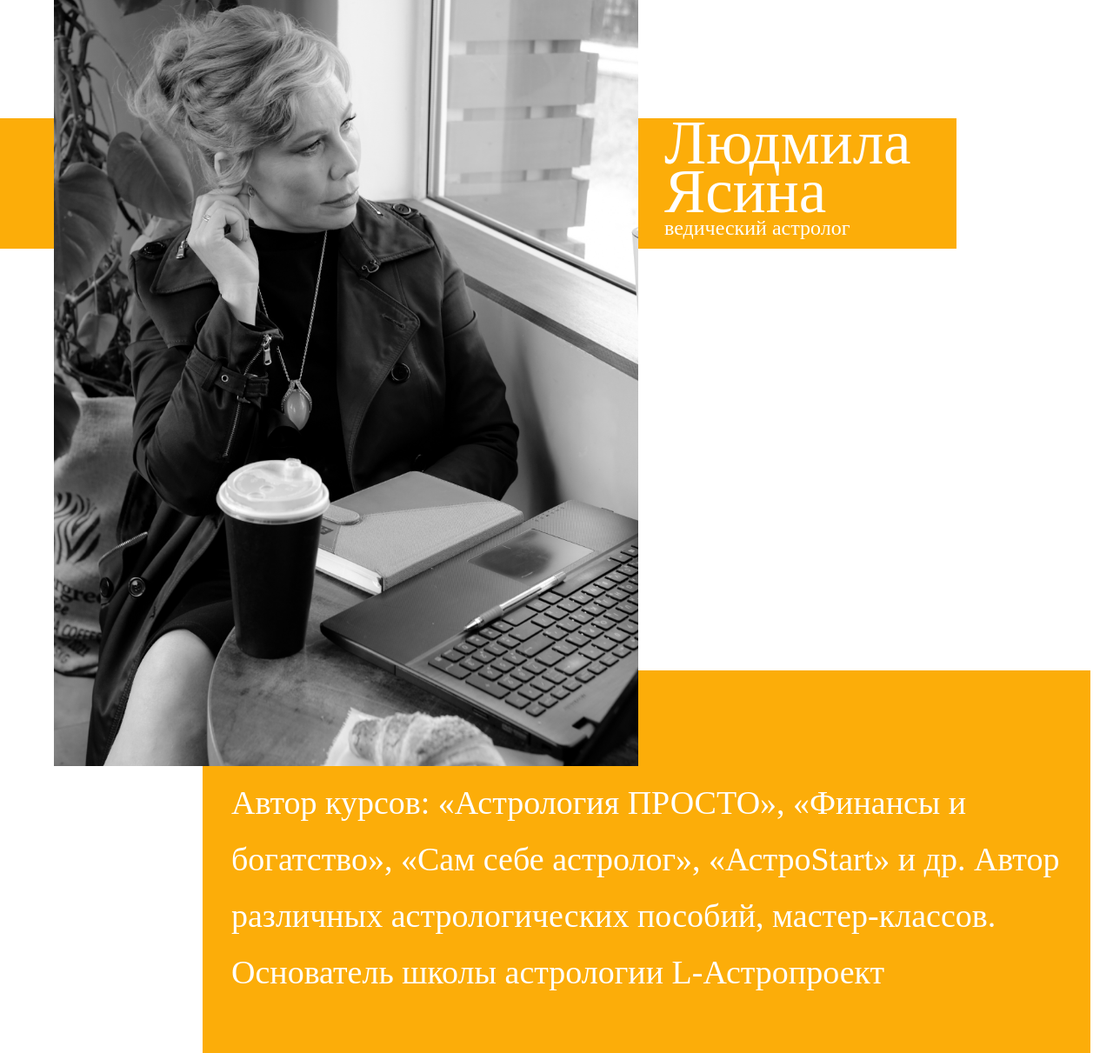
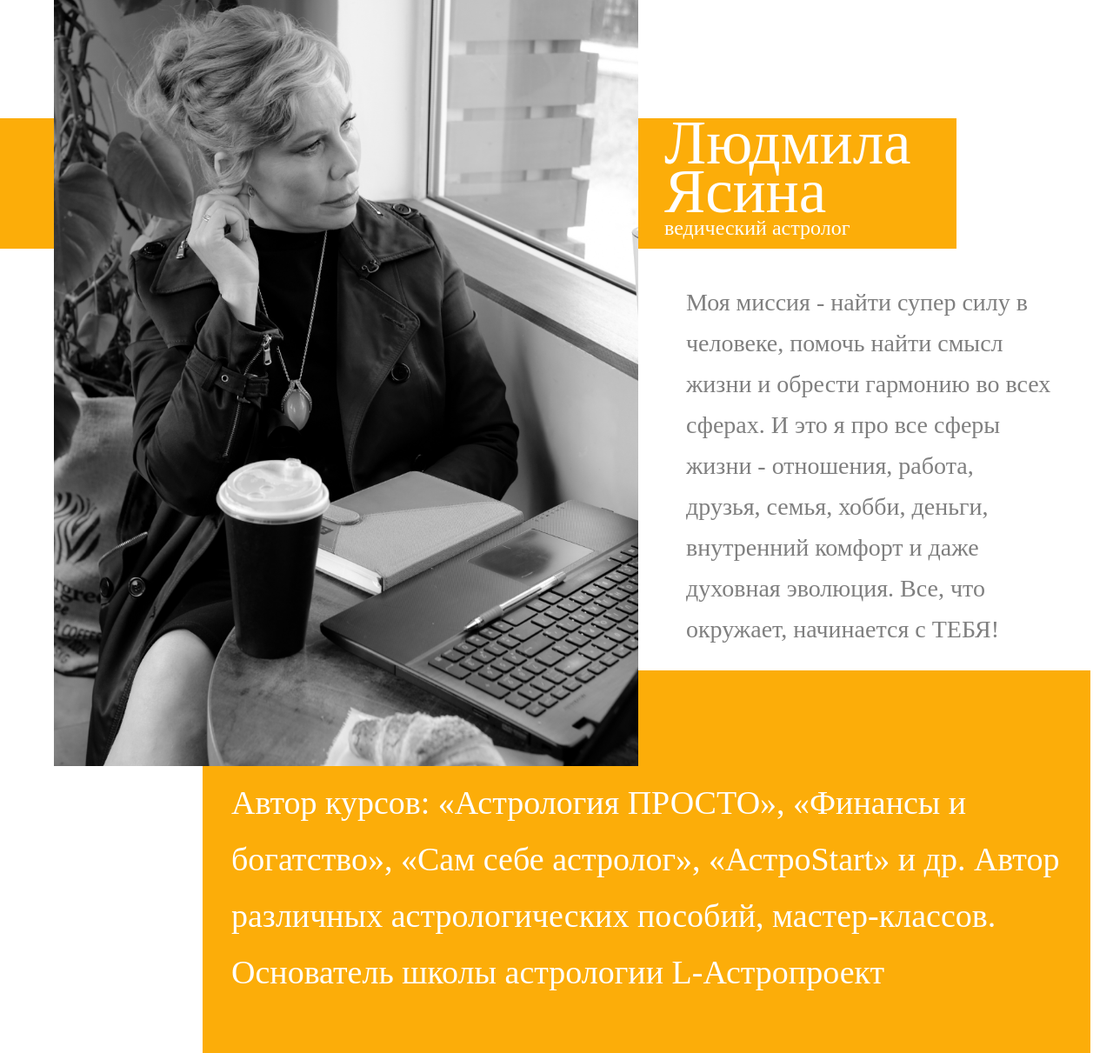
Before and after one commit to Tishe698/lololo, a Django app: page /about_me in a window 1280 px wide; the page is wider, and only the part inside the window is pictured. Shown: the part 139-1350 px from the top of that part at 87% size. Run offline with Django 4.2, Linux system fonts and the light colour scheme; some libraries are stand-ins or nearby versions.

Commit message:
title logo

```diff
--- a/sait/static/css/about_me.css
+++ b/sait/static/css/about_me.css
@@ -79,7 +79,21 @@ html, body {
     line-height: 65px;
     color: #FFFFFF;
 }
+/* текст справа */
 
+.text_missia {
+    margin-left: 33px;
+    position: absolute;
+    width: 420px;
+    height: 422px;
+    transform: translate(180%, -132%);
+    font-family: 'HeadlandOne';
+    font-style: normal;
+    font-weight: 400;
+    font-size: 28px;
+    line-height: 47px;
+    color: rgba(0, 0, 0, 0.5);
+}
 /* фотография */
 .foto {
     z-index: 2;
--- a/templates/about_me.html
+++ b/templates/about_me.html
@@ -57,6 +57,11 @@
             </div>
         </div>
     </div>
+    <div class="text_missia">
+        Моя миссия - найти супер силу в человеке, помочь найти смысл жизни и обрести гармонию во всех сферах. И это
+        я про все сферы жизни - отношения, работа, друзья, семья, хобби, деньги, внутренний комфорт и даже духовная
+        эволюция. Все, что окружает, начинается с ТЕБЯ!
+    </div>
 </div>
 
 <script src='{% static "js/bootstrap.min.js" %}'></script>
```
Lines whose indentation alone changed are shown as unchanged.
